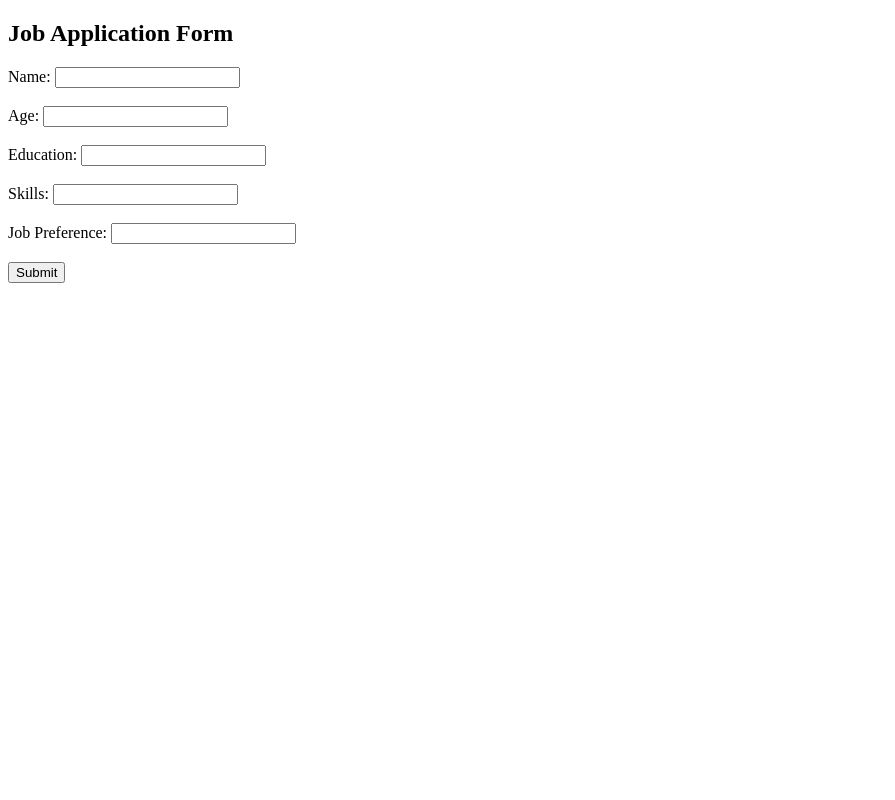
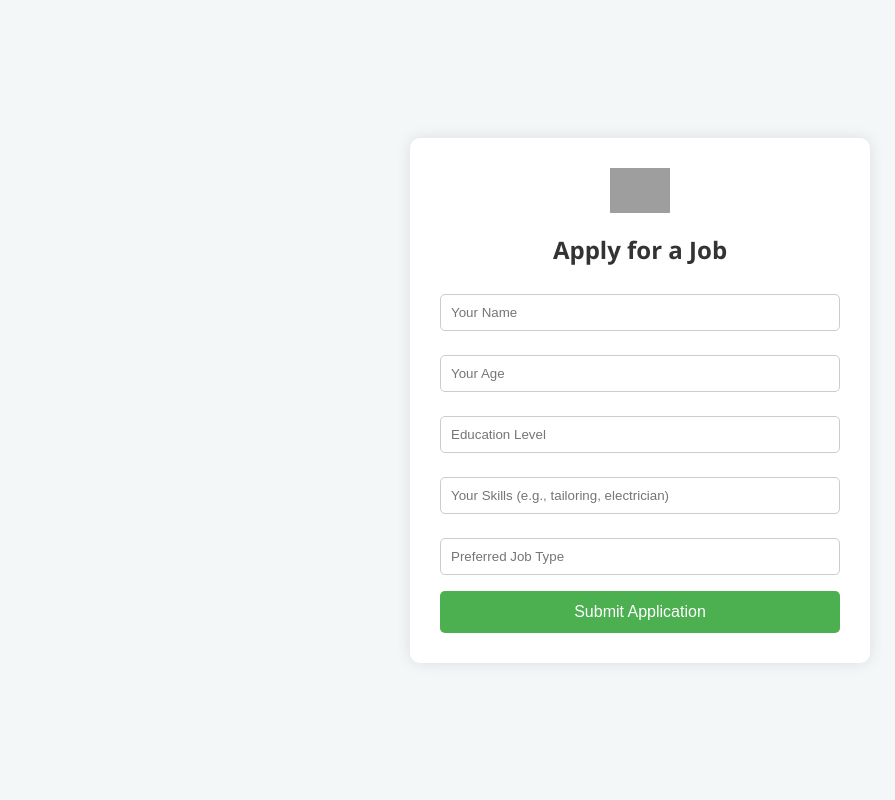
Before and after one commit to adityyyaaa9/job-portal-youth, a Flask app: page /apply in a window 1280 px wide. Shown: the whole page, without its empty margins (0-895 px from the left). Run offline with Flask 3, Linux system fonts and the light colour scheme; grey boxes are pictures that could not be loaded.

Commit message:
Update form.html

```diff
--- a/templates/form.html
+++ b/templates/form.html
@@ -1,17 +1,72 @@
 <!DOCTYPE html>
-<html>
+<html lang="en">
 <head>
-    <title>Job Application Portal</title>
+  <meta charset="UTF-8" />
+  <meta name="viewport" content="width=device-width, initial-scale=1.0"/>
+  <title>Job Portal For Youth Empowerment</title>
+  <style>
+    body {
+      font-family: 'Segoe UI', sans-serif;
+      background: #f4f7f8;
+      display: flex;
+      justify-content: center;
+      align-items: center;
+      min-height: 100vh;
+      margin: 0;
+    }
+    .form-container {
+      background: white;
+      padding: 30px;
+      border-radius: 10px;
+      box-shadow: 0 0 15px rgba(0,0,0,0.1);
+      width: 100%;
+      max-width: 400px;
+    }
+    .form-container h2 {
+      text-align: center;
+      margin-bottom: 20px;
+      color: #333;
+    }
+    input[type="text"], input[type="number"] {
+      width: 100%;
+      padding: 10px;
+      margin: 8px 0 16px;
+      border: 1px solid #ccc;
+      border-radius: 5px;
+      box-sizing: border-box;
+    }
+    input[type="submit"] {
+      width: 100%;
+      padding: 12px;
+      background-color: #4CAF50;
+      color: white;
+      font-size: 16px;
+      border: none;
+      border-radius: 5px;
+      cursor: pointer;
+    }
+    input[type="submit"]:hover {
+      background-color: #45a049;
+    }
+    .logo {
+      display: block;
+      margin: 0 auto 20px;
+      width: 60px;
+    }
+  </style>
 </head>
 <body>
-    <h2>Job Application Form</h2>
+  <div class="form-container">
+    <img src="https://cdn-icons-png.flaticon.com/512/6840/6840478.png" alt="Logo" class="logo" />
+    <h2>Apply for a Job</h2>
     <form method="POST">
-        Name: <input type="text" name="name" required><br><br>
-        Age: <input type="number" name="age" required><br><br>
-        Education: <input type="text" name="education" required><br><br>
-        Skills: <input type="text" name="skills" required><br><br>
-        Job Preference: <input type="text" name="job" required><br><br>
-        <input type="submit" value="Submit">
+      <input type="text" name="name" placeholder="Your Name" required />
+      <input type="number" name="age" placeholder="Your Age" required />
+      <input type="text" name="education" placeholder="Education Level" required />
+      <input type="text" name="skills" placeholder="Your Skills (e.g., tailoring, electrician)" required />
+      <input type="text" name="job" placeholder="Preferred Job Type" required />
+      <input type="submit" value="Submit Application" />
     </form>
+  </div>
 </body>
 </html>
```
